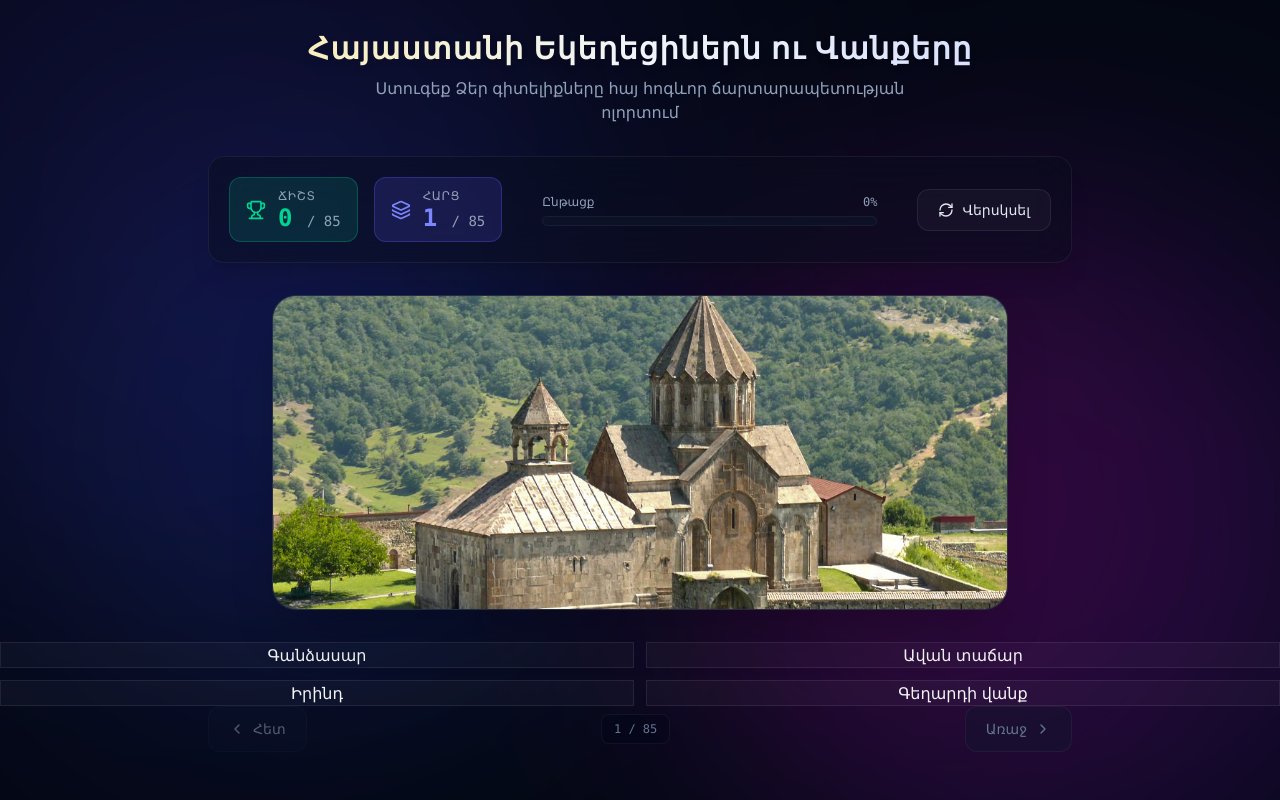
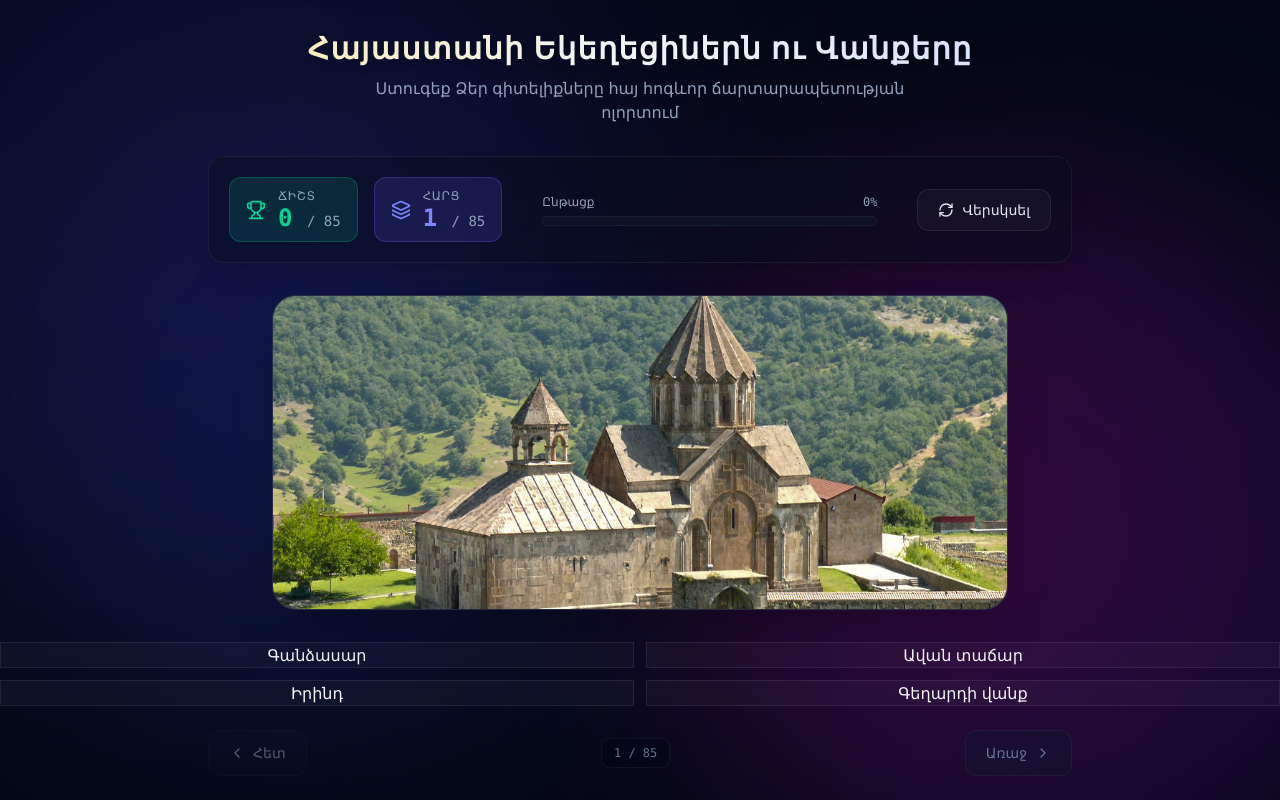
Before and after one commit to ArmanPetros177/armenian-church-quiz, a React (Vite) app: page / in a window 1280 px wide. Both pictures are taken after a click on the button "Սկսել թեստը". Shown: the top 800 px of the page. Built offline with nearby package versions, Linux system fonts and the light colour scheme.

Commit message:
fix images paths4

```diff
--- a/src/App.jsx
+++ b/src/App.jsx
@@ -145,7 +145,7 @@ export default function App() {
             />
 
             {/* Navigation */}
-            <div className="w-full max-w-4xl mx-auto px-4 flex justify-between items-center gap-4 mb-8">
+            <div className="w-full max-w-4xl mx-auto px-4 mt-6 flex justify-between items-center gap-4 mb-8">
               <button
                 id="prev-btn"
                 onClick={handlePrev}
```
